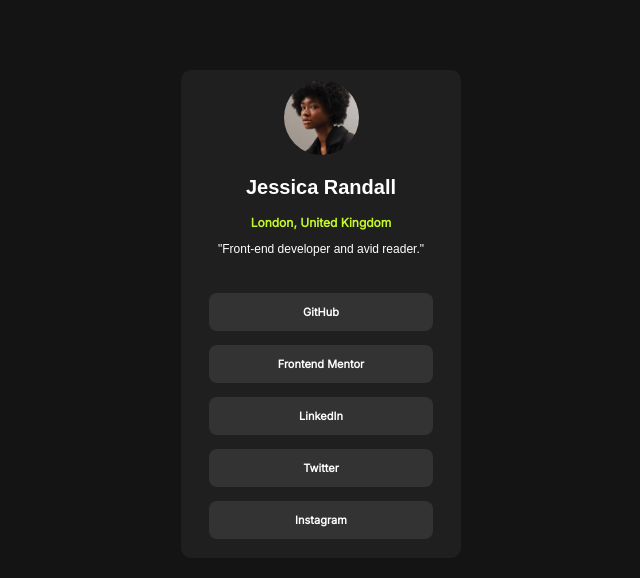
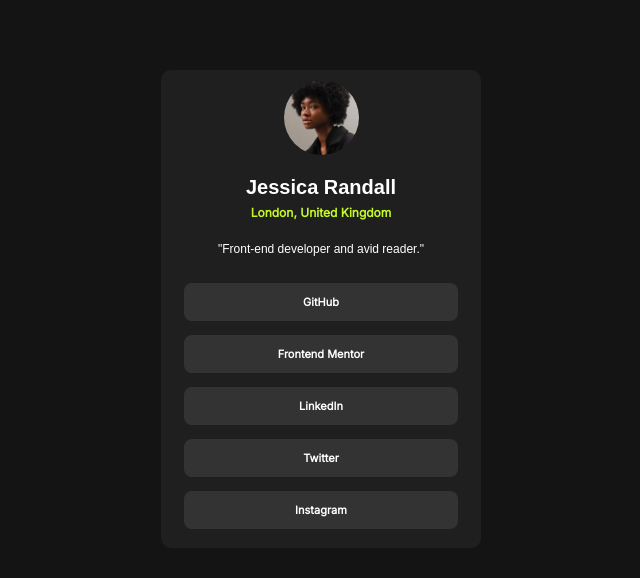
Before and after one commit to JulieBourelDrapier/SocialLinkProfile, a plain HTML site: page index.html in a window 1280 px wide. Shown: the whole page, without its empty margins (319-959 px from the left). Drawn offline with Linux system fonts and the light colour scheme.

Commit message:
endOfProject

```diff
--- a/style.css
+++ b/style.css
@@ -11,12 +11,16 @@ h1 {
 }
 h2 {
   font-size: 12px;
-  color: hsl(75,94%, 57%)
+  color: hsl(75,94%, 57%);
+  margin-top: -10px;
 }
+
 h3 {
   font-size: 12px;
   font-family: 'inte', sans-serif;
   font-weight: 200;
+  margin-top: 22px;
+  margin-bottom: -10px;
 }
 ul {
   list-style-type: none;
@@ -25,7 +29,7 @@ a {
   text-decoration: none;
 }
 
-@media screen and (min-width: 375px) {
+@media screen and (max-width: 650px) {
 .profile_section {
   max-width: 280px;
   border-radius: 10px;
@@ -64,3 +68,24 @@ a {
   background-color: hsl(75,94%, 57%);
   color:hsl(0, 0%, 20%)
 }
+
+@media screen and (min-width: 650px) {
+  .profile_section {
+    max-width: 320px;
+    border-radius: 10px;
+    color : white;
+    background-color: hsl(0, 0%, 12%);
+    margin: auto;
+    margin-top: 70px;
+  }
+  .social_links {
+    background-color: hsl(0, 0%, 20%);
+    color: white;
+    font-size: 11px;
+    font-weight: bolder;
+    border-radius: 8px;
+    padding: 12px;
+    margin: 7px;
+    width: 250px;
+  }
+}
```
